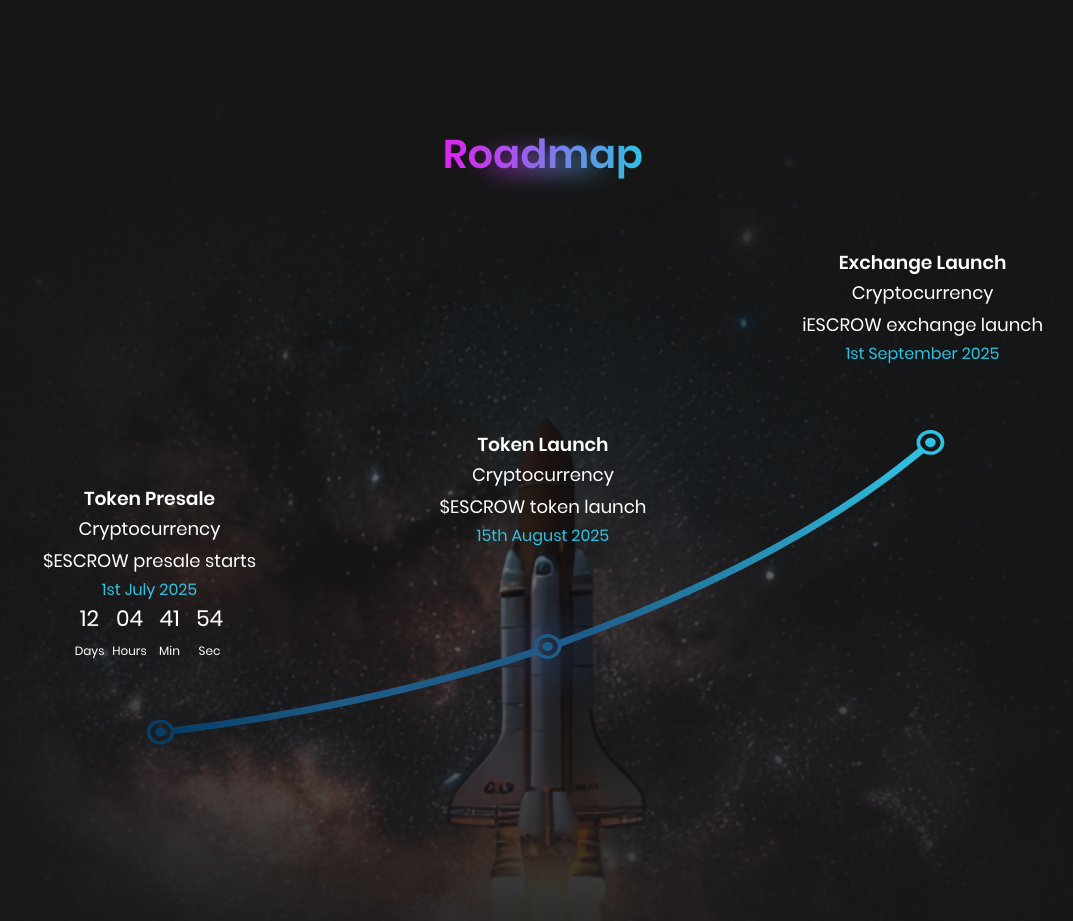
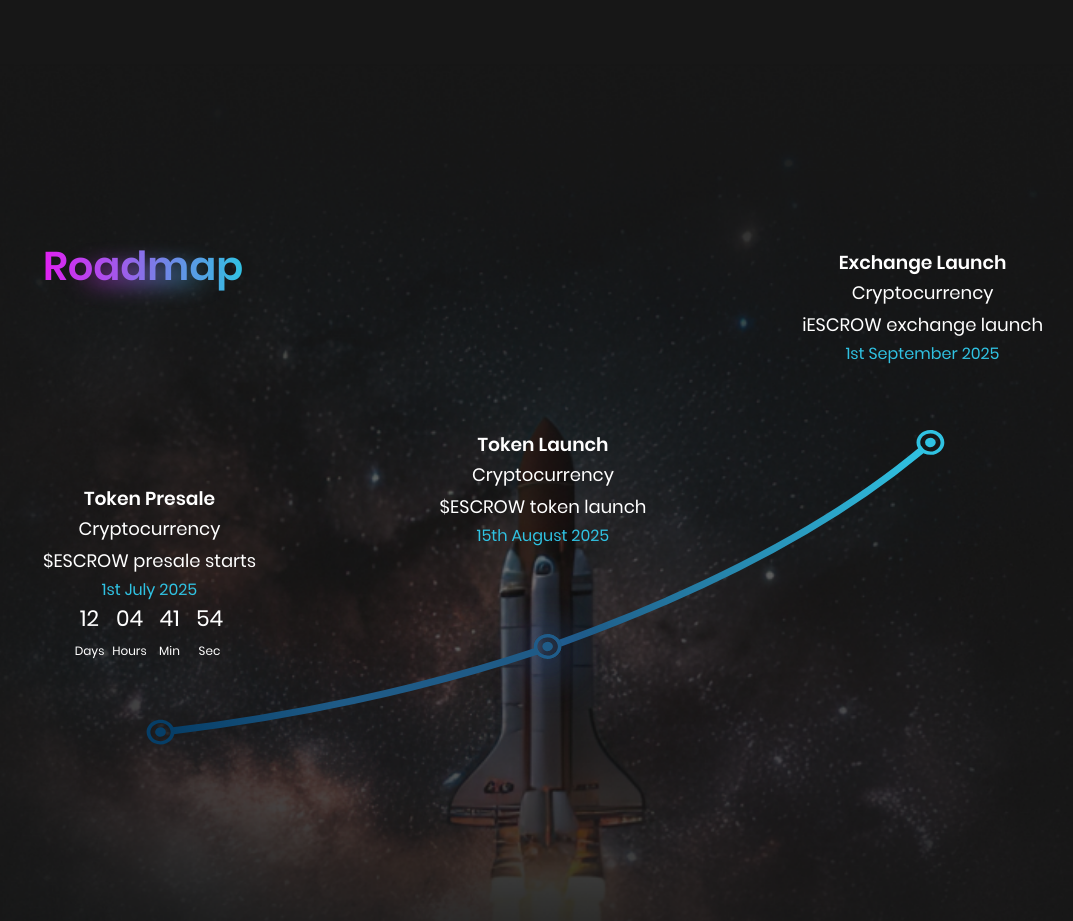
Before and after one commit to iEscrow/Platform-Landing-Page, a React (Vite) app: page / in a window 1280 px wide. Shown: the part 900-1821 px from the top of the page, without its empty margins (97-1170 px from the left). Built offline with nearby package versions, Linux system fonts and the light colour scheme.

Commit message:
feat: roadmap title position

```diff
--- a/src/features/index.js
+++ /dev/null
@@ -1,2 +0,0 @@
-export { default as CountdownTimer } from './countdown/components/CountdownTimer';
-export { useCountdown } from './countdown/hooks/useCountdown';
--- a/src/layout/home/roadmap/Roadmap.jsx
+++ b/src/layout/home/roadmap/Roadmap.jsx
@@ -1,11 +1,15 @@
 import styles from './Roadmap.module.css';
-import { useCountdown, CountdownTimer } from '@features';
+import { useContext } from 'react';
+
+import GradientTitle from '@components/gradientTitle/GradientTitle';
+import CountdownTimer from '@features/countdown/components/CountdownTimer';
+import { ThemeContext } from '@context/ThemeContext';
+import { useCountdown } from '@features/countdown/hooks/useCountdown';
+
+//assets
 import timeLine from '@assets/images/roadmap/line_desktop.svg';
-import { GradientTitle } from '@components';
 import mobileLine1 from '@assets/images/roadmap/line_1_mobile.svg';
 import mobileLine2 from '@assets/images/roadmap/line_2_mobile.svg';
-import { useContext } from 'react';
-import { ThemeContext } from '@context/ThemeContext';
 
 export default function Roadmap() {
   const { theme } = useContext(ThemeContext);
@@ -14,9 +18,11 @@ export default function Roadmap() {
 
   return (
     <section className={`${styles.roadmap} ${styles[theme]}`}>
-      <h2>
-        <GradientTitle>Roadmap</GradientTitle>
-      </h2>
+      <div className={styles.titleCont}>
+        <h2>
+          <GradientTitle>Roadmap</GradientTitle>
+        </h2>
+      </div>
       <div className={styles.timeLine}>
         <img src={timeLine} alt="roadmap time line" />
       </div>
--- a/src/layout/home/roadmap/Roadmap.module.css
+++ b/src/layout/home/roadmap/Roadmap.module.css
@@ -17,8 +17,11 @@
 .roadmap.light {
   background-image: url('../../../assets/images/roadmap/light/roadmap_bg_mobile.png');
 }
-.roadmap h2 {
-  text-align: center;
+.titleCont {
+  display: flex;
+  justify-content: center;
+  width: 100%;
+  max-width: 1000px;
   margin: 4rem 0;
 }
 .timeLine {
@@ -73,11 +76,9 @@
   .roadmap.light {
     background-image: url('../../../assets/images/roadmap/light/roadmap_bg_tablet.png');
   }
-  .title {
-    width: 100%;
-    max-width: 1000px;
-    display: flex;
+  .titleCont {
     justify-content: flex-start;
+    transform: translateY(7rem);
   }
   .timeLine {
     padding-top: 28rem;
```
